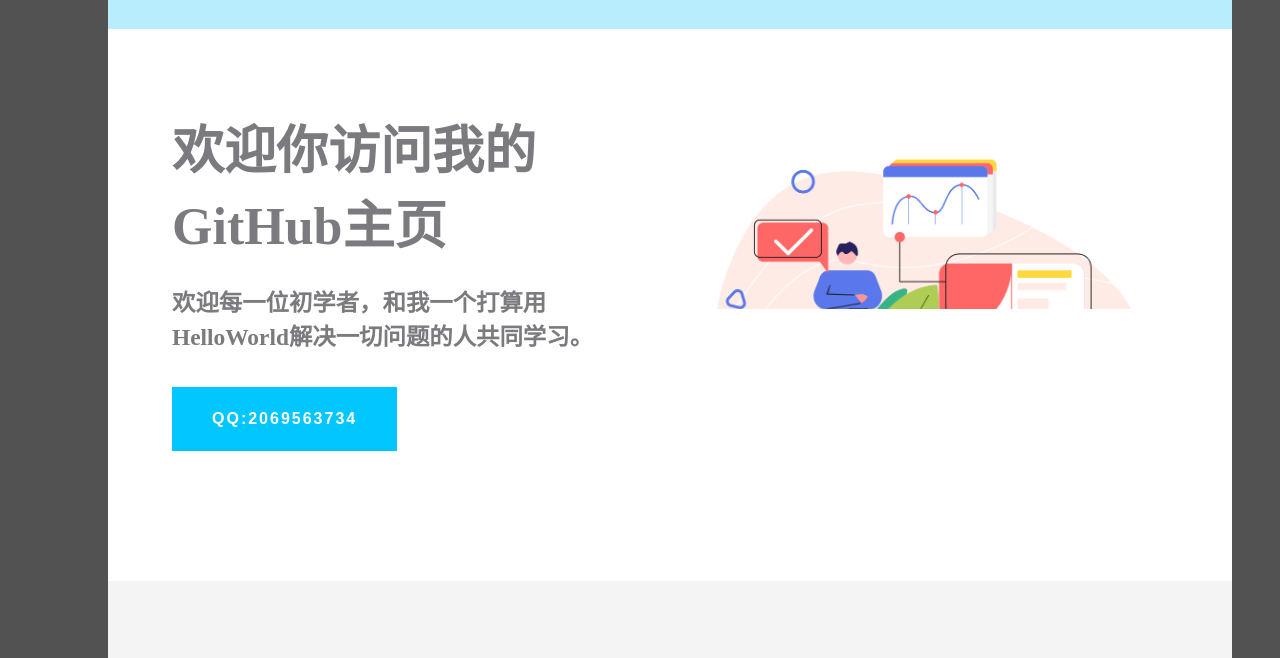
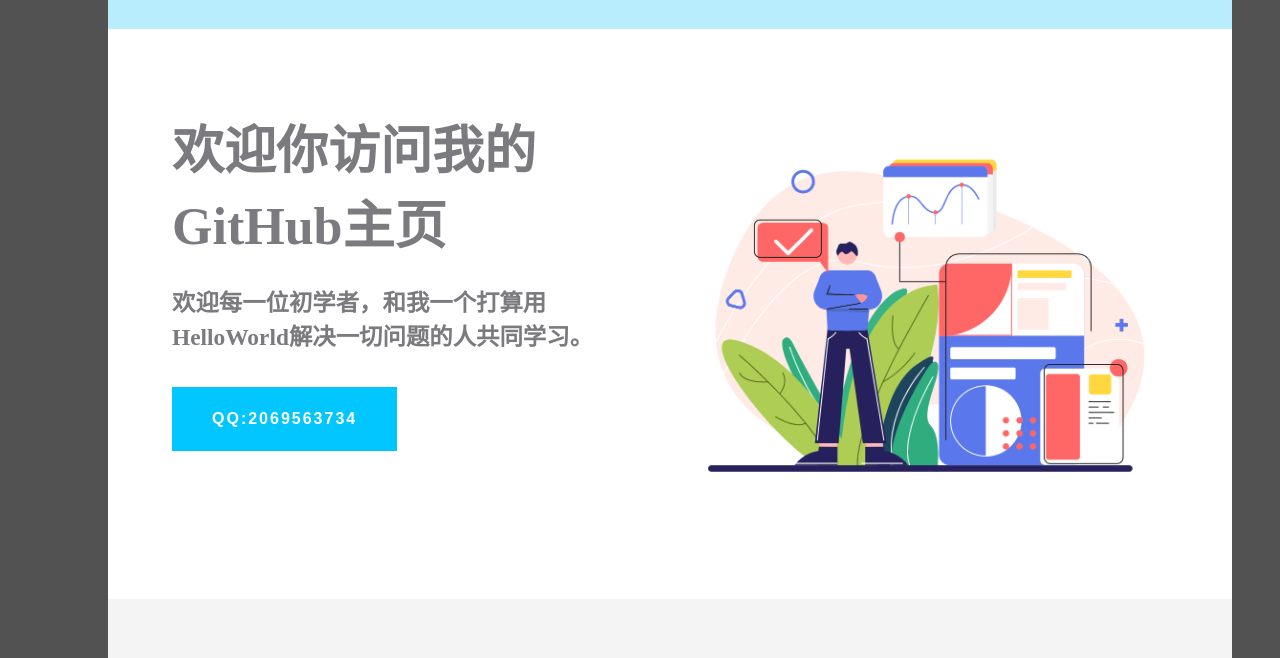
Before and after one commit to suchaobaba/suchaobaba.github.io, a plain HTML site: page index.html in a window 1280 px wide. Shown: the part 109-767 px from the top of the page. Drawn offline with nearby package versions, Linux system fonts and the light colour scheme; a script that the page names is missing.

Commit message:
Update demo.css

```diff
--- a/static/css/demo.css
+++ b/static/css/demo.css
@@ -241,7 +241,7 @@
 }
 
 .mockup-img--large {
-	height: 200px;
+	height: 380px;
 	line-height: 300px;
 }
 
```
